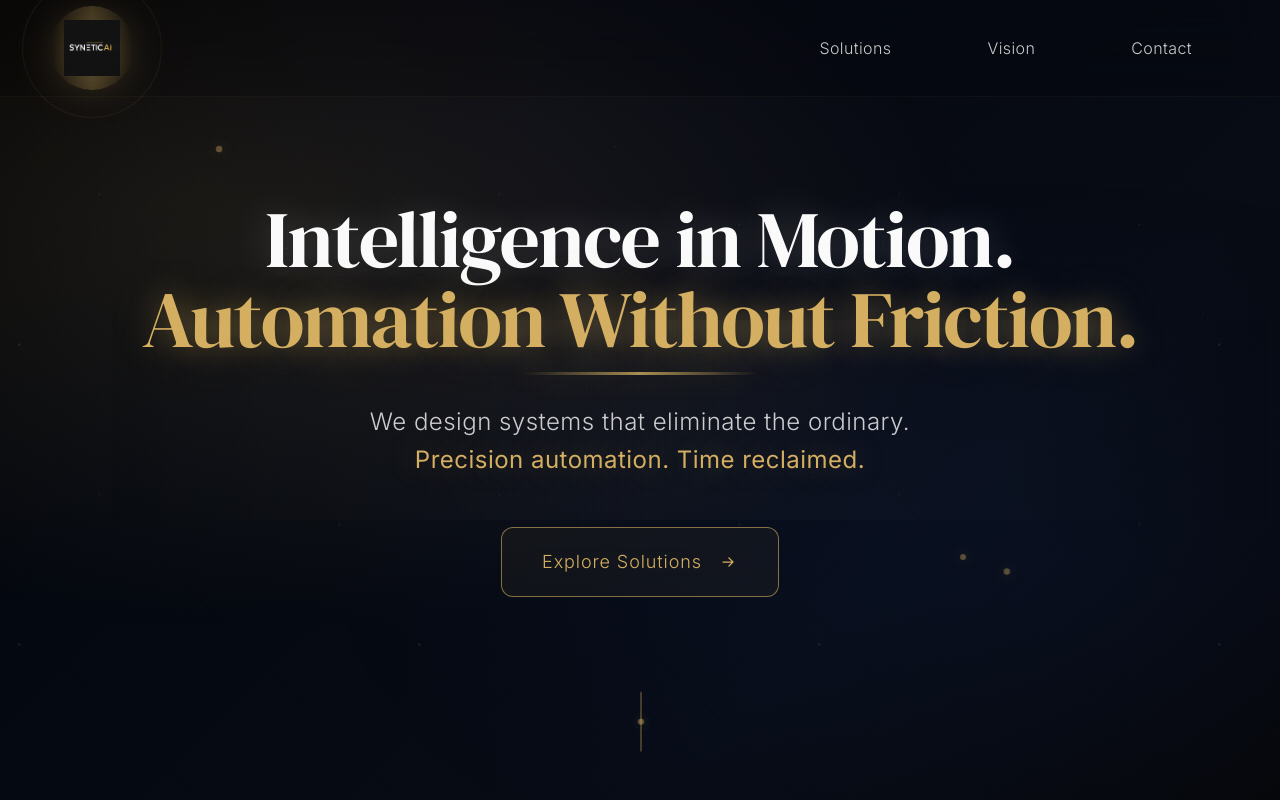
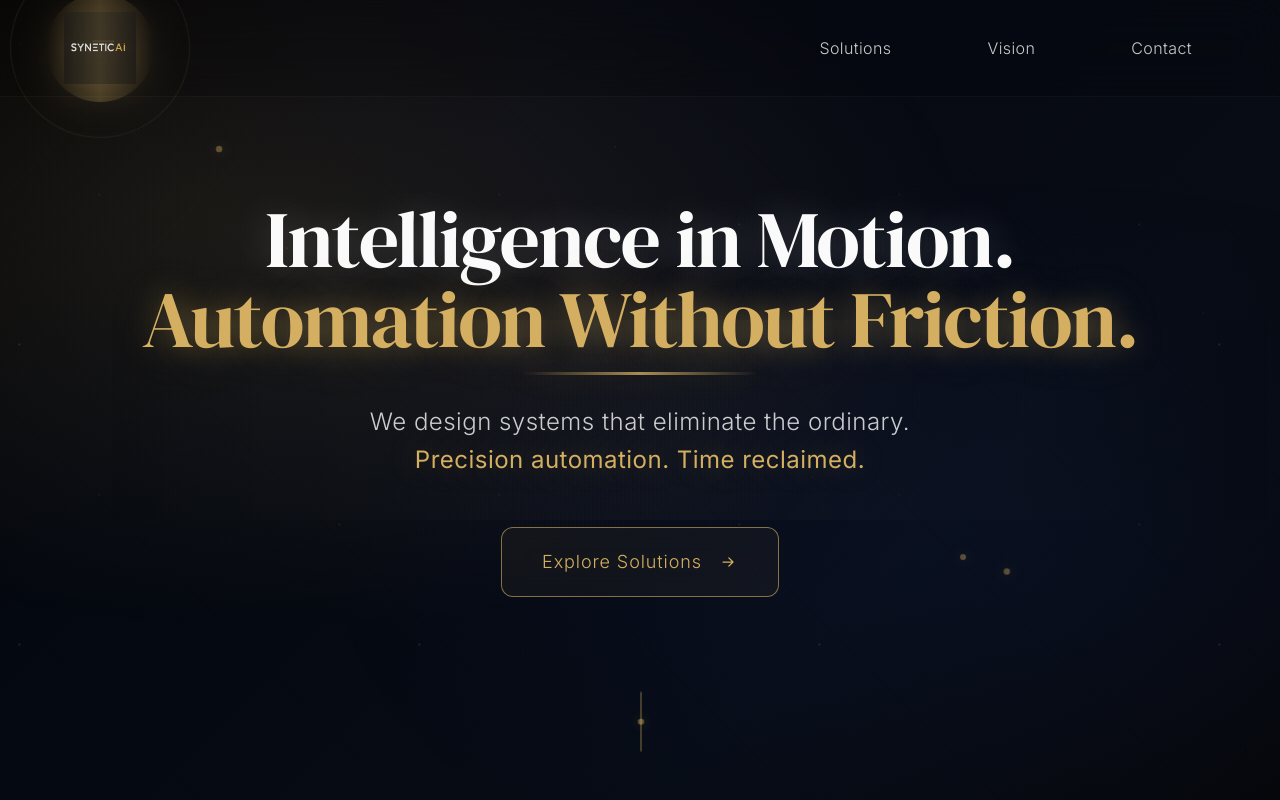
Before and after one commit to keeganfoley/synetic-future-weave, a React (Vite) app: page / in a window 1280 px wide. Shown: the top 800 px of the page. Built offline with nearby package versions, Linux system fonts and the light colour scheme.

Commit message:
Refine logo appearance
Adjusted logo size and blending to better integrate with the background.

```diff
--- a/src/index.css
+++ b/src/index.css
@@ -81,16 +81,17 @@
   }
 
   .logo-2025 {
-    height: 3.5rem;
+    height: 4.5rem;
     width: auto;
-    filter: drop-shadow(0 4px 20px rgba(212, 175, 97, 0.3));
+    filter: drop-shadow(0 4px 20px rgba(212, 175, 97, 0.3)) opacity(0.85);
     transition: all 0.5s ease;
     position: relative;
     z-index: 10;
+    mix-blend-mode: screen;
   }
 
   .logo-container-2025:hover .logo-2025 {
-    filter: drop-shadow(0 6px 30px rgba(212, 175, 97, 0.6));
+    filter: drop-shadow(0 6px 30px rgba(212, 175, 97, 0.6)) opacity(1);
     transform: scale(1.05);
   }
 
```
